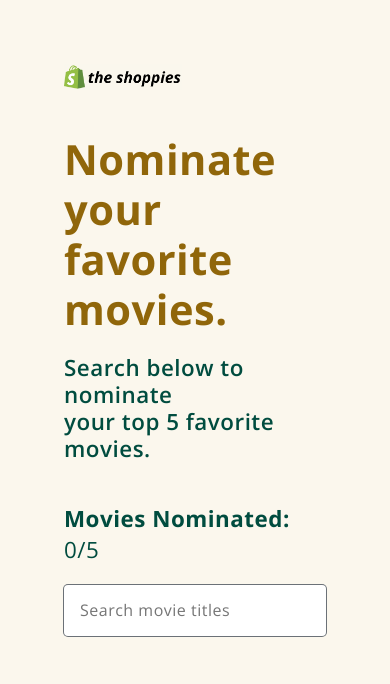
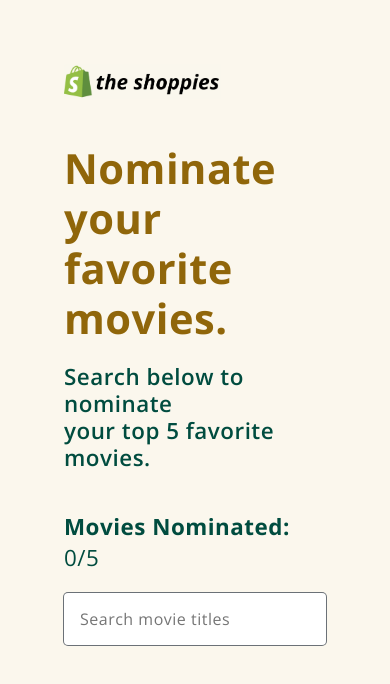
Before and after one commit to answebdev/shoppies, a React (Create React App) app: page / in a window 390 px wide. Shown: the top 684 px of the page. Built offline with nearby package versions, Linux system fonts and the light colour scheme.

Commit message:
update media queries

```diff
--- a/src/styles/App.module.css
+++ b/src/styles/App.module.css
@@ -44,7 +44,7 @@ button {
   }
 
   .LogoImg {
-    width: 35%;
+    width: 40%;
     height: auto;
   }
 }
@@ -61,7 +61,7 @@ button {
   }
 
   .LogoImg {
-    width: 35%;
+    width: 50%;
     height: auto;
   }
 }
@@ -78,7 +78,7 @@ button {
   }
 
   .LogoImg {
-    width: 45%;
+    width: 60%;
     height: auto;
   }
 }
@@ -95,7 +95,7 @@ button {
   }
 
   .LogoImg {
-    width: 45%;
+    width: 75%;
     height: auto;
   }
 }
@@ -112,7 +112,7 @@ button {
   }
 
   .LogoImg {
-    width: 50%;
+    width: 100%;
     height: auto;
   }
 }
```
